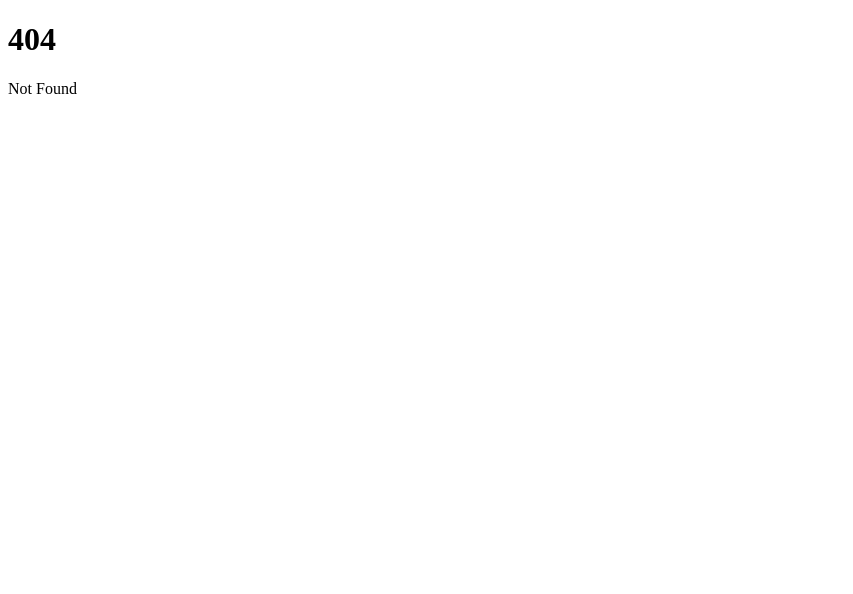
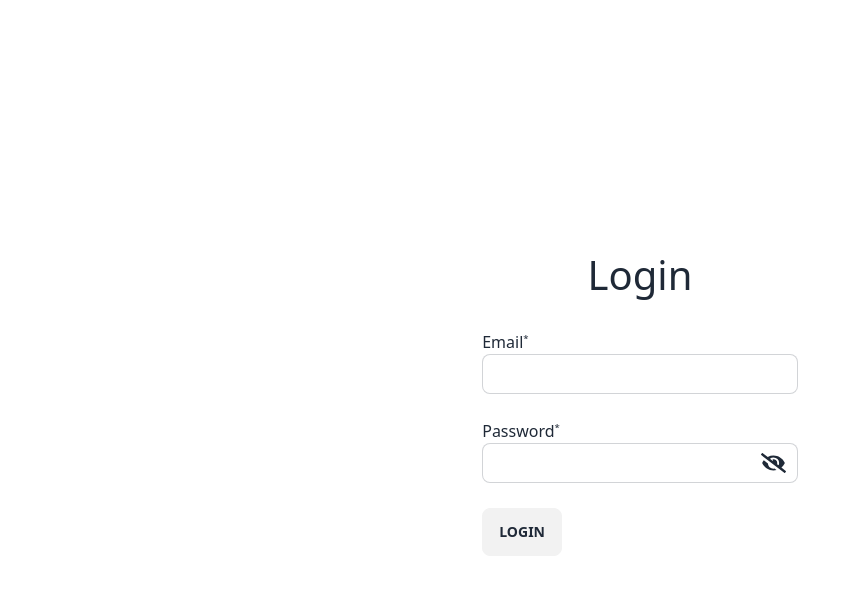
Before and after one commit to Tessellate-CMI/tessellate-frontend, a SvelteKit app: page /login in a window 1280 px wide. Before the commit this address had no page. Shown: the top 594 px of the page, without its empty margins (0-853 px from the left). Built offline with nearby package versions, Linux system fonts and the light colour scheme.

Commit message:
feat: added a temp login page and empty signup page

```diff
--- /dev/null
+++ b/src/routes/(profile)/login/+page.svelte
@@ -0,0 +1,109 @@
+<script>
+    import '../../../app.css'
+
+    let showPass = false
+
+    $: type = showPass ? 'text' : 'password'
+</script>
+
+<div class="flex h-screen">
+    <div class="m-auto grid flex-col justify-items-center">
+        <h1>Login</h1>
+
+        <form method="post" action="?/login">
+            <div class="form-row">
+                <label for="email">Email<sup><small>*</small></sup></label>
+                <input
+                    id="email"
+                    type="email"
+                    name="email"
+                    class="input input-bordered w-full max-w-xs"
+                    required
+                />
+            </div>
+
+            <div class="form-row">
+                <label for="password">Password<sup><small>*</small></sup></label>
+                <div class="relative">
+                    <input
+                        id="institute"
+                        {type}
+                        name="institute"
+                        class="input input-bordered w-full max-w-xs"
+                        required
+                    />
+                    <div
+                        class="absolute inset-y-0 right-0 flex items-center pr-3 pt-5 text-sm leading-5"
+                    >
+                        <label class="swap">
+                            <!-- this hidden checkbox controls the state -->
+                            <input type="checkbox" bind:checked={showPass} />
+
+                            <!-- volume on icon -->
+                            <svg
+                                class="swap-on h-5 fill-current"
+                                xmlns="http://www.w3.org/2000/svg"
+                                viewBox="0 0 576 512"
+                                ><path
+                                    d="M572.52 241.4C518.29 135.59 410.93 64 288 64S57.68 135.64 3.48 241.41a32.35 32.35 0 0 0 0 29.19C57.71 376.41 165.07 448 288 448s230.32-71.64 284.52-177.41a32.35 32.35 0 0 0 0-29.19zM288 400a144 144 0 1 1 144-144 143.93 143.93 0 0 1-144 144zm0-240a95.31 95.31 0 0 0-25.31 3.79 47.85 47.85 0 0 1-66.9 66.9A95.78 95.78 0 1 0 288 160z"
+                                /></svg
+                            >
+
+                            <!-- volume off icon -->
+                            <svg
+                                class="swap-off h-5 fill-current"
+                                xmlns="http://www.w3.org/2000/svg"
+                                viewBox="0 0 640 512"
+                                ><path
+                                    d="M320 400c-75.85 0-137.25-58.71-142.9-133.11L72.2 185.82c-13.79 17.3-26.48 35.59-36.72 55.59a32.35 32.35 0 0 0 0 29.19C89.71 376.41 197.07 448 320 448c26.91 0 52.87-4 77.89-10.46L346 397.39a144.13 144.13 0 0 1-26 2.61zm313.82 58.1l-110.55-85.44a331.25 331.25 0 0 0 81.25-102.07 32.35 32.35 0 0 0 0-29.19C550.29 135.59 442.93 64 320 64a308.15 308.15 0 0 0-147.32 37.7L45.46 3.37A16 16 0 0 0 23 6.18L3.37 31.45A16 16 0 0 0 6.18 53.9l588.36 454.73a16 16 0 0 0 22.46-2.81l19.64-25.27a16 16 0 0 0-2.82-22.45zm-183.72-142l-39.3-30.38A94.75 94.75 0 0 0 416 256a94.76 94.76 0 0 0-121.31-92.21A47.65 47.65 0 0 1 304 192a46.64 46.64 0 0 1-1.54 10l-73.61-56.89A142.31 142.31 0 0 1 320 112a143.92 143.92 0 0 1 144 144c0 21.63-5.29 41.79-13.9 60.11z"
+                                /></svg
+                            >
+                        </label>
+                    </div>
+                </div>
+            </div>
+
+            <div class="form-row">
+                <input type="submit" value="Login" class="btn" />
+            </div>
+        </form>
+    </div>
+</div>
+
+<style>
+    input::-webkit-outer-spin-button,
+    input::-webkit-inner-spin-button {
+        -webkit-appearance: none;
+        margin: 0;
+    }
+
+    /* Firefox */
+    input[type='number'] {
+        -moz-appearance: textfield;
+    }
+
+    /* .registrationForm {
+        position: absolute;
+        left: 50%;
+        top: 50%;
+        transform: translate(-50%, -50%);
+        display: flex;
+        flex-direction: column;
+        align-items: center;
+        justify-content: center;
+    } */
+
+    h1 {
+        font-size: 2.5rem;
+        margin: 15px;
+    }
+
+    .form-row {
+        margin-bottom: 5px;
+        padding: 10px;
+    }
+
+    input {
+        height: 40px;
+    }
+</style>
```
Also changed, not shown: src/routes/(profile)/signup/+page.svelte (added).
